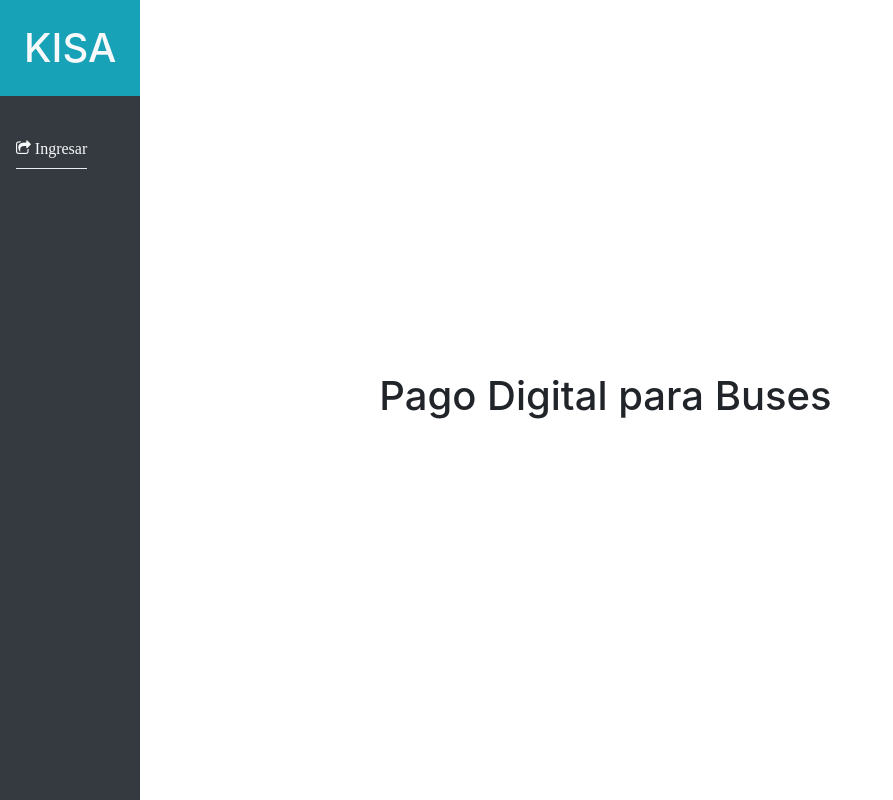
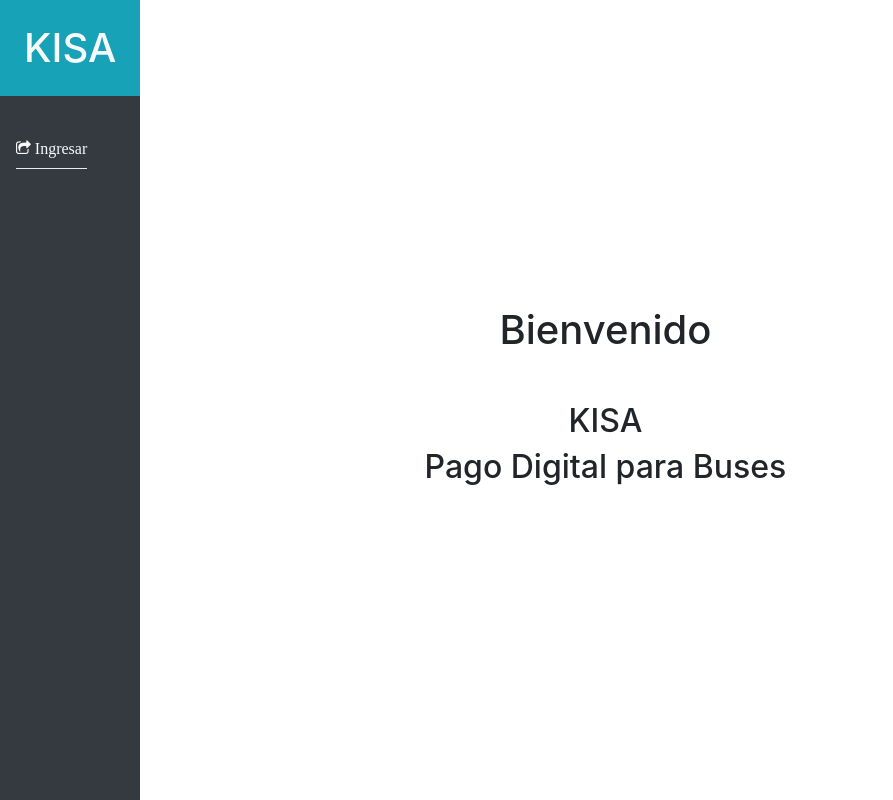
Before and after one commit to FaNnT0m/KISA, a Django app: page / in a window 1280 px wide. Shown: the whole page, without its empty margins (0-893 px from the left). Run offline with Django 3.2, Linux system fonts and the light colour scheme; parts of the project's set-up code (start-up, migrations or seed data) failed here and were passed over; some libraries are stand-ins or nearby versions.

Commit message:
added animation to home

```diff
--- /dev/null
+++ b/apps/static/css/main.css
@@ -0,0 +1,30 @@
+
+.content-section .tracking-in-expand h2 {
+        -webkit-animation: tracking-in-expand 2s ease-out forwards;
+                animation: tracking-in-expand 2s ease-out forwards;
+    }
+
+ @-webkit-keyframes tracking-in-expand {
+    0% {
+      letter-spacing: -0.5em;
+      opacity: 0;
+    }
+    40% {
+      opacity: 0.6;
+    }
+    100% {
+      opacity: 1;
+    }
+  }
+  @keyframes tracking-in-expand {
+    0% {
+      letter-spacing: -0.5em;
+      opacity: 0;
+    }
+    40% {
+      opacity: 0.6;
+    }
+    100% {
+      opacity: 1;
+    }
+  }
--- a/templates/main/index.html
+++ b/templates/main/index.html
@@ -1,5 +1,20 @@
 {% extends "./base.html" %} {% block content %}
-
-<h1>Pago Digital para Buses</h1>
+{% load static %}
+<head>
+    <link rel="stylesheet" type="text/css" href="{% static 'css/main.css' %}" >
+</head>
+<body>
+    <div class=content-section>
+        <div class="text-center">
+            <div class="from-group mb-5" >
+                    <h1>Bienvenido</h2>
+            </div>
+            <div class="tracking-in-expand">
+                <h2>KISA</h1>
+                <h2>Pago Digital para Buses</h1>
+            </div>
+         </div>
+    </div>
+</body>
 
 {% endblock %}
--- a/templates/main/logout.html
+++ b/templates/main/logout.html
@@ -2,12 +2,14 @@
 
 {% extends "./base.html" %}
 {% block content %}
+<div class="content-section">
     <h2>Has cerrado tu sesion<h2>
     <div class="content-section">
         <div class="border-top pt-3">
             <small class="text-muted">
-                <a class="ml-2" href="{% url 'login' %}">Ingresar denuevo</a>
+                <a class="ml-2" href="{% url 'login' %}">Ingresar de nuevo</a>
             </small>
         </div>
     </div>
+</div>
 {% endblock content %}
```
Also changed, not shown: db.sqlite3.
